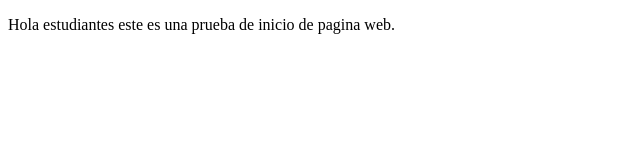
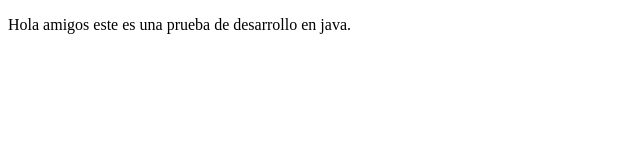
Before and after one commit to AlexMen28/proyectoDemoCursoPrework, a plain HTML site: page index.html in a window 1280 px wide. Shown: the full height of the page, 0-640 px from the left. Drawn offline with Linux system fonts and the light colour scheme.

Commit message:
cambios agregados

```diff
--- a/index.html
+++ b/index.html
@@ -8,7 +8,7 @@
 </head>
 <body>
  <p>
-     Hola estudiantes este es una prueba de inicio de pagina web.
+     Hola amigos este es una prueba de desarrollo en java.
 
  </p>
 </body>
```
